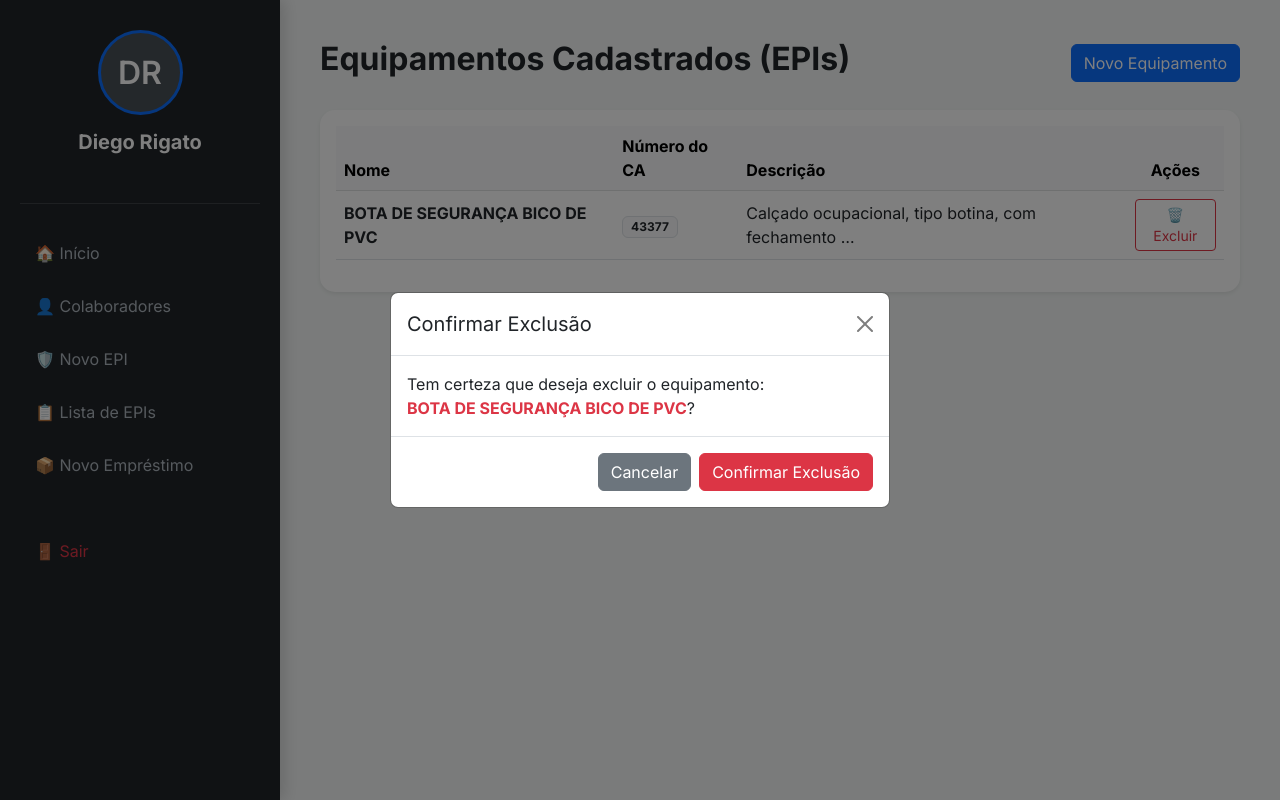
After one commit to DiegoRigato/projeto_integrador_senai, a Django app: page /colaboradores/equipamentos/ in a window 1280 px wide, after a click on "🗑️ Excluir". The commit adds this page. Run offline with Django 5.2, Linux system fonts and the light colour scheme; data comes from the database, SQL or seed files in the repository; both versions use the stored data as it was after the commit; some libraries are stand-ins or nearby versions.

Commit message:
Atualização do layout, página Home, Implemento de cadastro de colaboradores e cadastro de equipamentos conforme ficha de
requisitos, Tela Base principal do sistema, Salvamento de todos os dados de forma persistente em banco de dados, Salvamento em controlador de versionamento

```diff
--- /dev/null
+++ b/colaboradores/templates/colaboradores/base.html
@@ -0,0 +1,153 @@
+<!DOCTYPE html>
+<html lang="pt-br">
+<head>
+    <meta charset="UTF-8">
+    <meta name="viewport" content="width=device-width, initial-scale=1.0">
+    <title>Sistema EPI - Drevo</title>
+    <link href="https://cdn.jsdelivr.net/npm/bootstrap@5.3.0/dist/css/bootstrap.min.css" rel="stylesheet">
+    <link href="https://fonts.googleapis.com/css2?family=Inter:wght@300;400;600;700&display=swap" rel="stylesheet">
+
+    <style>
+        body {
+            font-family: 'Inter', sans-serif;
+            background-color: #f4f7f6;
+            display: flex;
+            min-height: 100vh;
+            margin: 0;
+        }
+
+
+        #sidebar {
+            width: 280px;
+            background-color: #212529;
+            color: white;
+            position: fixed;
+            height: 100vh;
+            padding: 30px 20px;
+            display: flex;
+            flex-direction: column;
+            box-shadow: 4px 0 15px rgba(0,0,0,0.15);
+            z-index: 1000;
+        }
+
+
+        .user-section {
+            padding-bottom: 25px;
+            border-bottom: 1px solid #3d4145;
+            margin-bottom: 25px;
+            text-align: center;
+        }
+
+        .user-photo {
+            width: 85px;
+            height: 85px;
+            background: #495057;
+            border-radius: 50%;
+            margin: 0 auto 15px;
+            display: flex;
+            align-items: center;
+            justify-content: center;
+            font-size: 32px;
+            font-weight: 600;
+            color: #ffffff;
+            border: 3px solid #0d6efd;
+        }
+
+        /* Links do Menu */
+        .nav-link {
+            color: #adb5bd;
+            padding: 12px 15px;
+            border-radius: 10px;
+            margin-bottom: 5px;
+            display: flex;
+            align-items: center;
+            text-decoration: none;
+            transition: all 0.2s;
+        }
+
+        .nav-link:hover {
+            background-color: rgba(255,255,255,0.08);
+            color: white;
+            transform: translateX(5px);
+        }
+
+        /* Área do Conteúdo (Direita) */
+        #main-content {
+            flex: 1;
+            margin-left: 280px;
+            padding: 40px;
+            width: calc(100% - 280px);
+        }
+
+
+        .card {
+            border: none;
+            border-radius: 15px;
+            box-shadow: 0 8px 20px rgba(0,0,0,0.06);
+        }
+
+        .alert {
+            border-radius: 12px;
+            margin-bottom: 30px;
+        }
+    </style>
+</head>
+<body>
+
+    <nav id="sidebar">
+        <div class="user-section">
+            <div class="user-photo">DR</div>
+            <h5 class="mb-0 fw-bold">Diego Rigato</h5>
+            <small class="text-muted">Desenvolvedor IT</small>
+        </div>
+
+        <div class="nav flex-column">
+            <a href="{% url 'home' %}" class="nav-link">
+                🏠 Início
+            </a>
+            <a href="{% url 'listagem_colaboradores' %}" class="nav-link">
+                👤 Colaboradores
+            </a>
+            <a href="{% url 'cadastro_equipamento' %}" class="nav-link">
+                🛡️ Novo EPI
+            </a>
+            <a href="{% url 'listagem_equipamentos' %}" class="nav-link">
+                📋 Lista de EPIs
+            </a>
+            <a href="{% url 'novo_emprestimo' %}" class="nav-link">
+                📦 Novo Empréstimo
+            </a>
+
+            <hr class="text-muted opacity-25 my-3">
+
+            <a href="#" class="nav-link text-danger">
+                🚪 Sair
+            </a>
+        </div>
+
+        <div class="mt-auto pt-4 text-center">
+            <small class="text-muted opacity-50" style="font-size: 0.75rem;">
+                PROJETO INTEGRADOR<br>DREVO / SENAI
+            </small>
+        </div>
+    </nav>
+
+    <main id="main-content">
+
+        {% if messages %}
+            {% for message in messages %}
+                <div class="alert alert-{{ message.tags }} alert-dismissible fade show shadow-sm" role="alert">
+                    {{ message }}
+                    <button type="button" class="btn-close" data-bs-dismiss="alert" aria-label="Close"></button>
+                </div>
+            {% endfor %}
+        {% endif %}
+
+        {% block conteudo %}
+        {% endblock %}
+
+    </main>
+
+    <script src="https://cdn.jsdelivr.net/npm/bootstrap@5.3.0/dist/js/bootstrap.bundle.min.js"></script>
+</body>
+</html>
--- a/colaboradores/templates/colaboradores/cadastro.html
+++ b/colaboradores/templates/colaboradores/cadastro.html
@@ -37,7 +37,7 @@
                     </div>
 
                     <button type="submit" class="btn btn-success w-100">Salvar Cadastro</button>
-                    <a href="{% url 'listar_colaboradores' %}" class="btn btn-link w-100 mt-2">Ver Lista de Colaboradores</a>
+                   <a href="{% url 'listagem_colaboradores' %}" class="btn btn-link w-100 mt-2">Ver Lista de Colaboradores</a>
                 </form>
             </div>
         </div>
--- /dev/null
+++ b/colaboradores/templates/colaboradores/listagem_equipamentos.html
@@ -0,0 +1,60 @@
+{% extends 'colaboradores/base.html' %}
+
+{% block conteudo %}
+<div class="d-flex justify-content-between align-items-center mb-4">
+    <h2 class="fw-bold">Equipamentos Cadastrados (EPIs)</h2>
+    <a href="{% url 'cadastro_equipamento' %}" class="btn btn-primary">Novo Equipamento</a>
+</div>
+
+<div class="card shadow-sm border-0">
+    <div class="card-body">
+        <table class="table table-hover align-middle">
+            <thead class="table-light">
+                <tr>
+                    <th>Nome</th>
+                    <th>Número do CA</th>
+                    <th>Descrição</th>
+                    <th class="text-center">Ações</th>
+                </tr>
+            </thead>
+            <tbody>
+                {% for equi in equipamentos %}
+                <tr>
+                    <td class="fw-bold">{{ equi.nome }}</td>
+                    <td><span class="badge bg-light text-dark border">{{ equi.ca_numero }}</span></td>
+                    <td>{{ equi.descricao|truncatechars:50 }}</td>
+                    <td class="text-center">
+                        <button type="button" class="btn btn-outline-danger btn-sm" data-bs-toggle="modal" data-bs-target="#deleteModal{{ equi.id }}">
+                            🗑️ Excluir
+                        </button>
+                    </td>
+                </tr>
+
+                <div class="modal fade" id="deleteModal{{ equi.id }}" tabindex="-1" aria-hidden="true">
+                    <div class="modal-dialog modal-dialog-centered">
+                        <div class="modal-content">
+                            <div class="modal-header">
+                                <h5 class="modal-title">Confirmar Exclusão</h5>
+                                <button type="button" class="btn-close" data-bs-dismiss="modal" aria-label="Close"></button>
+                            </div>
+                            <div class="modal-body text-start">
+                                Tem certeza que deseja excluir o equipamento: <br>
+                                <strong class="text-danger">{{ equi.nome }}</strong>?
+                            </div>
+                            <div class="modal-footer">
+                                <button type="button" class="btn btn-secondary" data-bs-dismiss="modal">Cancelar</button>
+                                <a href="{% url 'excluir_equipamento' equi.id %}" class="btn btn-danger">Confirmar Exclusão</a>
+                            </div>
+                        </div>
+                    </div>
+                </div>
+                {% empty %}
+                <tr>
+                    <td colspan="4" class="text-center text-muted py-4">Nenhum equipamento cadastrado.</td>
+                </tr>
+                {% endfor %}
+            </tbody>
+        </table>
+    </div>
+</div>
+{% endblock %}
--- a/colaboradores/urls.py
+++ b/colaboradores/urls.py
@@ -2,7 +2,15 @@ from django.urls import path
 from . import views
 
 urlpatterns = [
-    path('', views.listar_colaboradores, name='listar_colaboradores'),
+
+    path('', views.home, name='home'),
+    path('listagem/', views.listar_colaboradores, name='listagem_colaboradores'),
     path('novo/', views.cadastrar_colaborador, name='cadastrar_colaborador'),
     path('excluir/<int:id>/', views.excluir_colaborador, name='excluir_colaborador'),
+    path('equipamentos/', views.listagem_equipamentos, name='listagem_equipamentos'),
+    path('equipamentos/novo/', views.cadastro_equipamento, name='cadastro_equipamento'),
+    path('emprestimos/novo/', views.novo_emprestimo, name='novo_emprestimo'),
+    path('emprestimos/novo/', views.novo_emprestimo, name='novo_emprestimo'),
+    path('colaboradores/editar/<int:id>/', views.editar_colaborador, name='editar_colaborador'),
+    path('equipamentos/excluir/<int:id>/', views.excluir_equipamento, name='excluir_equipamento'),
 ]
--- a/colaboradores/views.py
+++ b/colaboradores/views.py
@@ -1,32 +1,132 @@
 from django.shortcuts import render, redirect, get_object_or_404
 from django.contrib import messages
-from .models import Colaborador
+from django.utils import timezone
+from .models import Colaborador, Equipamento, Emprestimo
+
+def home(request):
+    return render(request, 'colaboradores/home.html')
+
+# GERENCIAMENTO DE COLABORADORES
 
 def listar_colaboradores(request):
-    nome_busca = request.GET.get('nome')
-    if nome_busca:
-        colaboradores = Colaborador.objects.filter(nome__icontains=nome_busca)
+    nome_pesquisa = request.GET.get('nome')
+    if nome_pesquisa:
+        colaboradores = Colaborador.objects.filter(nome__icontains=nome_pesquisa)
     else:
         colaboradores = Colaborador.objects.all()
+
     return render(request, 'colaboradores/listagem.html', {'colaboradores': colaboradores})
 
 def cadastrar_colaborador(request):
     if request.method == "POST":
+        nome = request.POST.get('nome')
+        cpf = request.POST.get('cpf')
+        cargo = request.POST.get('cargo')
+        setor = request.POST.get('setor')
         try:
-            Colaborador.objects.create(
-                nome=request.POST.get('nome'),
-                cpf=request.POST.get('cpf'),
-                cargo=request.POST.get('cargo'),
-                setor=request.POST.get('setor')
-            )
-            messages.success(request, 'Colaborador cadastrado com sucesso!')
-        except:
-            messages.error(request, 'Erro ao cadastrar. Verifique os dados.')
-        return redirect('cadastrar_colaborador') # Requisito 39
+            Colaborador.objects.create(nome=nome, cpf=cpf, cargo=cargo, setor=setor)
+            messages.success(request, "Colaborador cadastrado com sucesso!")
+            return redirect('listagem_colaboradores')
+        except Exception:
+            messages.error(request, "Erro ao cadastrar colaborador.")
+
+
     return render(request, 'colaboradores/cadastro.html')
+
+def editar_colaborador(request, id):
+    colaborador = get_object_or_404(Colaborador, id=id)
+
+    if request.method == "POST":
+        colaborador.nome = request.POST.get('nome')
+        colaborador.cpf = request.POST.get('cpf')
+        colaborador.cargo = request.POST.get('cargo')
+        colaborador.setor = request.POST.get('setor')
+        colaborador.save()
+        messages.success(request, "Dados atualizados com sucesso!")
+        return redirect('listagem_colaboradores')
+
+    return render(request, 'colaboradores/editar_colaborador.html', {'colaborador': colaborador})
 
 def excluir_colaborador(request, id):
     colaborador = get_object_or_404(Colaborador, id=id)
     colaborador.delete()
-    messages.warning(request, 'Colaborador removido.')
-    return redirect('listar_colaboradores')
+    messages.success(request, "Colaborador excluído com sucesso!")
+    return redirect('listagem_colaboradores')
+
+
+#  GERENCIAMENTO DE EQUIPAMENTOS (EPIs)
+
+def cadastro_equipamento(request):
+    if request.method == "POST":
+        nome = request.POST.get('nome')
+        ca = request.POST.get('ca_numero')
+        descricao = request.POST.get('descricao')
+        try:
+
+            Equipamento.objects.create(nome=nome, ca_numero=ca, descricao=descricao)
+            messages.success(request, "Equipamento (EPI) cadastrado com sucesso!")
+            return redirect('listagem_equipamentos')
+        except Exception:
+            messages.error(request, "Erro ao cadastrar equipamento.")
+
+
+    return render(request, 'colaboradores/cadastro_equipamento.html')
+
+def listagem_equipamentos(request):
+    equipamentos = Equipamento.objects.all()
+    return render(request, 'colaboradores/listagem_equipamentos.html', {'equipamentos': equipamentos})
+
+def excluir_equipamento(request, id):
+    equipamento = get_object_or_404(Equipamento, id=id)
+    try:
+        equipamento.delete()
+        messages.success(request, "Equipamento removido com sucesso!")
+    except Exception:
+        messages.error(request, "Erro ao excluir: este equipamento pode estar vinculado a um empréstimo.")
+
+    return redirect('listagem_equipamentos')
+
+
+# CONTROLE DE EMPRÉSTIMOS
+
+def novo_emprestimo(request):
+    if request.method == "POST":
+        colaborador_id = request.POST.get('colaborador')
+        equipamento_id = request.POST.get('equipamento')
+        data_entrega = request.POST.get('data_entrega')
+        data_prevista = request.POST.get('data_prevista')
+        status = request.POST.get('status')
+
+
+        if data_prevista and data_entrega:
+            if data_prevista < data_entrega:
+                messages.error(request, "Erro: A data de devolução não pode ser anterior à data de entrega!")
+
+                return redirect('novo_emprestimo')
+
+
+        try:
+            colaborador = Colaborador.objects.get(id=colaborador_id)
+            equipamento = Equipamento.objects.get(id=equipamento_id)
+
+            Emprestimo.objects.create(
+                colaborador=colaborador,
+                equipamento=equipamento,
+                data_entrega=data_entrega,
+                data_prevista_devolucao=data_prevista,
+                status=status
+            )
+            messages.success(request, "Empréstimo registrado com sucesso!")
+            return redirect('listagem_colaboradores')
+        except Exception as e:
+            messages.error(request, f"Erro ao registrar: {e}")
+
+    colaboradores = Colaborador.objects.all()
+    equipamentos = Equipamento.objects.all()
+
+    context = {
+        'colaboradores': colaboradores,
+        'equipamentos': equipamentos,
+        'hoje': timezone.now().strftime('%Y-%m-%dT%H:%M')
+    }
+    return render(request, 'colaboradores/emprestimo.html', context)
```
Also changed, not shown: colaboradores/models.py (+40 -2 lines), colaboradores/templates/colaboradores/cadastro_equipamento.html (added, +29 -0 lines), colaboradores/templates/colaboradores/editar_colaborador.html (added, +41 -0 lines), colaboradores/templates/colaboradores/emprestimo.html (added, +56 -0 lines), colaboradores/templates/colaboradores/home.html (added, +12 -0 lines), colaboradores/templates/colaboradores/listagem.html (+35 -31 lines), colaboradores/migrations/0002_equipamento_alter_colaborador_id_and_more.py (added), db.sqlite3.
